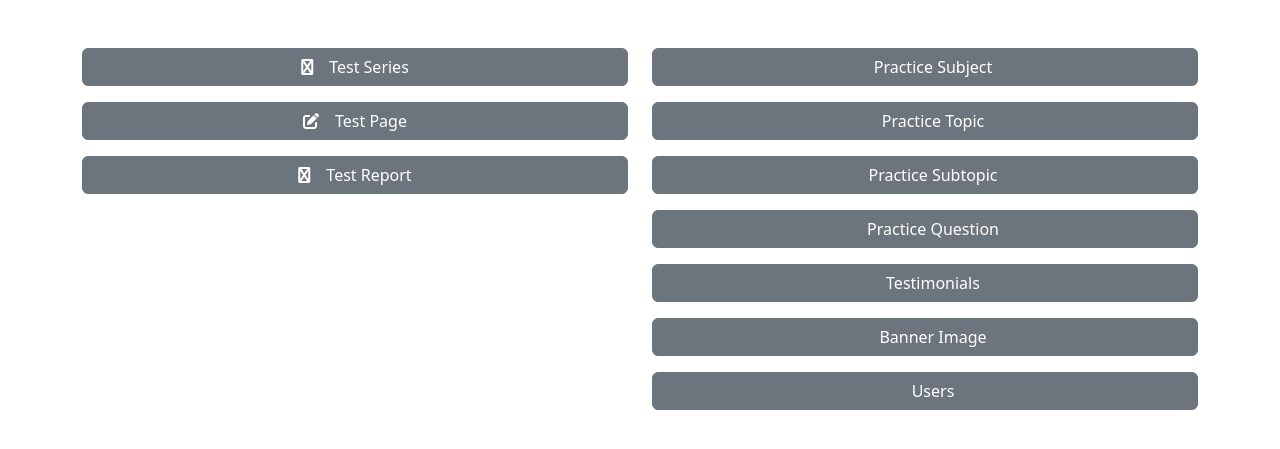
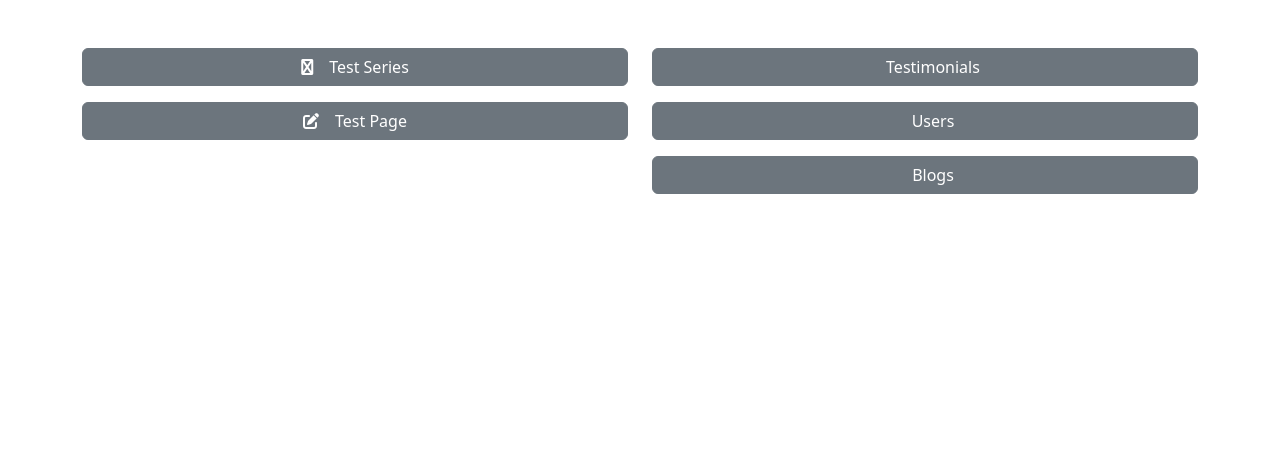
Before and after one commit to YAABITECH/rkelectrical-laravel-12, a Laravel app: template resources/views/admin/home.blade.php in a window 1280 px wide. Shown: the part 56-505 px from the top of the page. Run offline with Laravel 12, Linux system fonts and the light colour scheme; the template is opened without the code that fills it, so the values that code supplies are empty; parts of the project's set-up code (start-up, migrations or seed data) failed here and were passed over.

Commit message:
admin home links

```diff
--- a/resources/views/admin/home.blade.php
+++ b/resources/views/admin/home.blade.php
@@ -14,18 +14,19 @@
                 <p><a class="btn btn-secondary w-100" href="/admin/tutorial/"><span class="fa fa-youtube-play"></span>&emsp;Tutorial Video</a></p> -->
                 <p><a class="btn btn-secondary w-100" href="/admin/test/series"><span class="fa fa-wpforms"></span>&emsp;Test Series</a></p>
                 <p><a class="btn btn-secondary w-100" href="/admin/test/exam"><span class="fa fa-edit"></span>&emsp;Test Page</a></p>
-                <p><a class="btn btn-secondary w-100" href="/admin/test-report/"><span class="fa fa-wpforms"></span>&emsp;Test Report</a></p>
+                {{-- <p><a class="btn btn-secondary w-100" href="/admin/test-report/"><span class="fa fa-wpforms"></span>&emsp;Test Report</a></p> --}}
             </div>
             <div class="col-sm-12 col-md-6">
-                <p><a class="btn btn-secondary w-100" href="/admin/practice/subject"><span class="fa fa-group"></span>&emsp;Practice Subject</a></p>
-                <p><a class="btn btn-secondary w-100" href="/admin/practice/topic"><span class="fa fa-group"></span>&emsp;Practice Topic</a></p>
-                <p><a class="btn btn-secondary w-100" href="/admin/practice/subtopic"><span class="fa fa-group"></span>&emsp;Practice Subtopic</a></p>
-                <p><a class="btn btn-secondary w-100" href="/admin/practice/question"><span class="fa fa-group"></span>&emsp;Practice Question</a></p>
+                {{-- <p><a class="btn btn-secondary w-100" href="/admin/practice/subject"><span class="fa fa-group"></span>&emsp;Practice Subject</a></p> --}}
+                {{-- <p><a class="btn btn-secondary w-100" href="/admin/practice/topic"><span class="fa fa-group"></span>&emsp;Practice Topic</a></p> --}}
+                {{-- <p><a class="btn btn-secondary w-100" href="/admin/practice/subtopic"><span class="fa fa-group"></span>&emsp;Practice Subtopic</a></p> --}}
+                {{-- <p><a class="btn btn-secondary w-100" href="/admin/practice/question"><span class="fa fa-group"></span>&emsp;Practice Question</a></p> --}}
                 <p><a class="btn btn-secondary w-100" href="/admin/testimonial/"><span class="fa fa-group"></span>&emsp;Testimonials</a></p>
-                <p><a class="btn btn-secondary w-100" href="/admin/banner/"><span class="fa fa-photo"></span>&emsp;Banner Image</a></p>
+                {{-- <p><a class="btn btn-secondary w-100" href="/admin/banner/"><span class="fa fa-photo"></span>&emsp;Banner Image</a></p> --}}
                 <p><a class="btn btn-secondary w-100" href="/admin/user/"><span class="fa fa-profile"></span>&emsp;Users</a></p>
-                {{-- <p><a class="btn btn-secondary w-100" href="/admin/announcement/"><span class="	fa fa-bullhorn"></span>&emsp;Announcement</a></p>
-                <p><a class="btn btn-secondary w-100" href="/admin/transaction/"><span class="	fa fa-inr"></span>&emsp;Transactions</a></p>
+                <p><a class="btn btn-secondary w-100" href="/admin/blog/"><span class="fa fa-profile"></span>&emsp;Blogs</a></p>
+                {{-- <p><a class="btn btn-secondary w-100" href="/admin/announcement/"><span class="	fa fa-bullhorn"></span>&emsp;Announcement</a></p> --}}
+                {{-- <p><a class="btn btn-secondary w-100" href="/admin/transaction/"><span class="	fa fa-inr"></span>&emsp;Transactions</a></p>
                 <p><a class="btn btn-secondary w-100" href="/admin/student/"><span class="	fa fa-inr"></span>&emsp;Students</a></p> --}}
             </div>
         </div>
```
